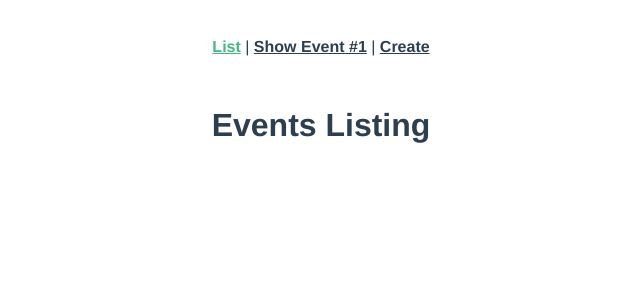
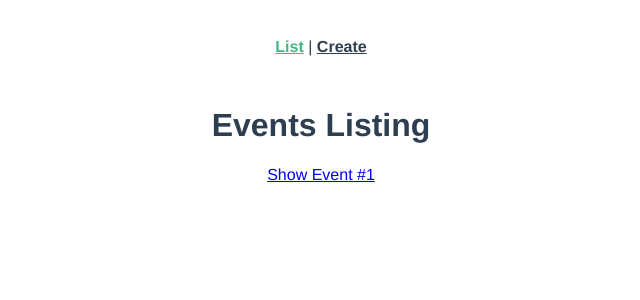
Before and after one commit to Valentina-Aktanko/Real-World-Vue, a Vue app: page / in a window 1280 px wide. Shown: the top 300 px of the page, without its empty margins (319-959 px from the left). Built offline with nearby package versions, Linux system fonts and the light colour scheme.

Commit message:
dynamic routing

```diff
--- a/src/App.vue
+++ b/src/App.vue
@@ -2,7 +2,6 @@
   <div id="app">
     <div id="nav">
       <router-link :to="{ name: 'event-list' }">List</router-link> |
-      <router-link :to="{ name: 'event-show' }">Show Event #1</router-link> |
       <router-link :to="{ name: 'event-create' }">Create</router-link>
     </div>
     <router-view />
--- a/src/router/index.js
+++ b/src/router/index.js
@@ -11,18 +11,20 @@ const routes = [
     component: EventList
   },
   {
-    path: "/event",
+    path: "/event/:id",
     name: "event-show",
+    props: true,
+    component: () =>
+      import(/* webpackChunkName: "event-show" */ "../views/EventShow.vue")
+  },
+  {
+    path: "/event/create",
+    name: "event-create",
     // route level code-splitting
     // this generates a separate chunk (about.[hash].js) for this route
     // which is lazy-loaded when the route is visited.
     component: () =>
-      import(/* webpackChunkName: "about" */ "../views/EventShow.vue")
-  },
-  {
-    path: "/event/create",
-    name: "event-create",
-    component: () => import("../views/EventCreate.vue")
+      import(/* webpackChunkName: "event-create" */ "../views/EventCreate.vue")
   }
 ];
 
--- a/src/views/EventList.vue
+++ b/src/views/EventList.vue
@@ -1,3 +1,8 @@
 <template>
-  <h1>Events Listing</h1>
+  <div>
+    <h1>Events Listing</h1>
+    <router-link :to="{ name: 'event-show', params: { id: '1' } }"
+      >Show Event #1
+    </router-link>
+  </div>
 </template>
--- a/src/views/EventShow.vue
+++ b/src/views/EventShow.vue
@@ -1,3 +1,14 @@
 <template>
-  <h1>Showing event #1</h1>
+  <h1>Showing event #{{ id }}</h1>
 </template>
+
+<script>
+export default {
+  props: {
+    id: {
+      type: String,
+      required: true
+    }
+  }
+};
+</script>
```
